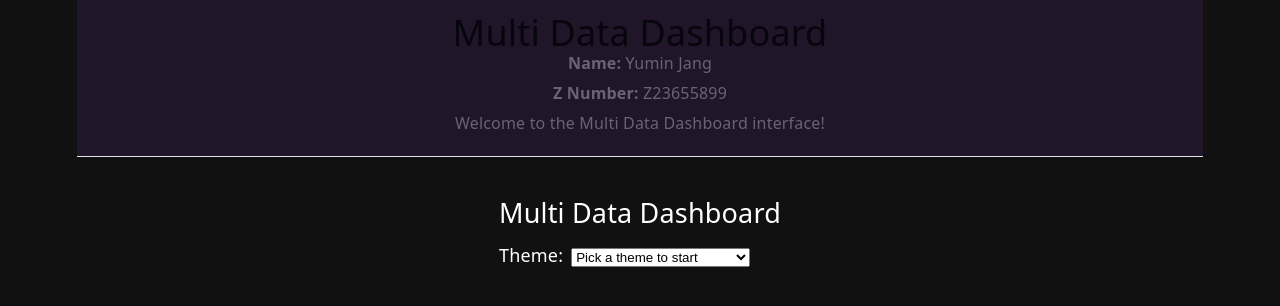
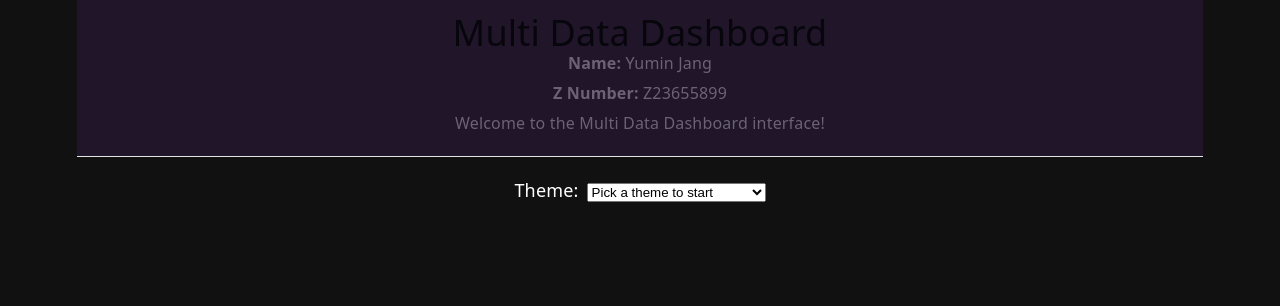
Before and after one commit to Ghostcomputer453145/proj-6-Ghostcomputer453145, a React (Vite) app: page / in a window 1280 px wide. Shown: the top 306 px of the page. Built offline with nearby package versions, Linux system fonts and the light colour scheme.

Commit message:
Fixed duplicate

```diff
--- a/src/components/Dashboard.jsx
+++ b/src/components/Dashboard.jsx
@@ -105,7 +105,6 @@ export default function Dashboard() {
 
   return (
     <main>
-      <h2 style={{ marginBottom: "16px", color: "#fff" }}>Multi Data Dashboard</h2>
       <ThemeSelector theme={selectedTheme} setTheme={setSelectedTheme} />
 
       {selectedTheme && (
```
